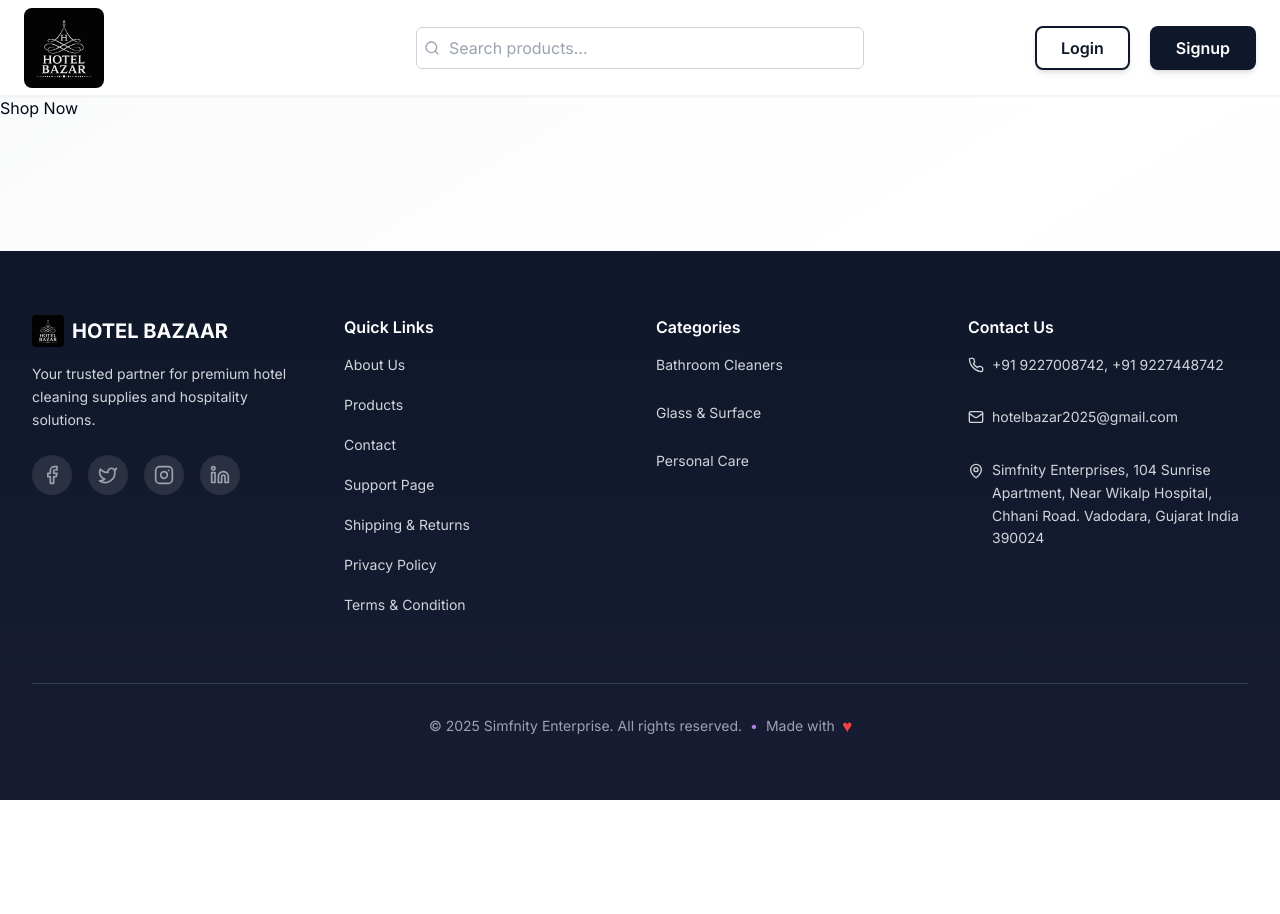
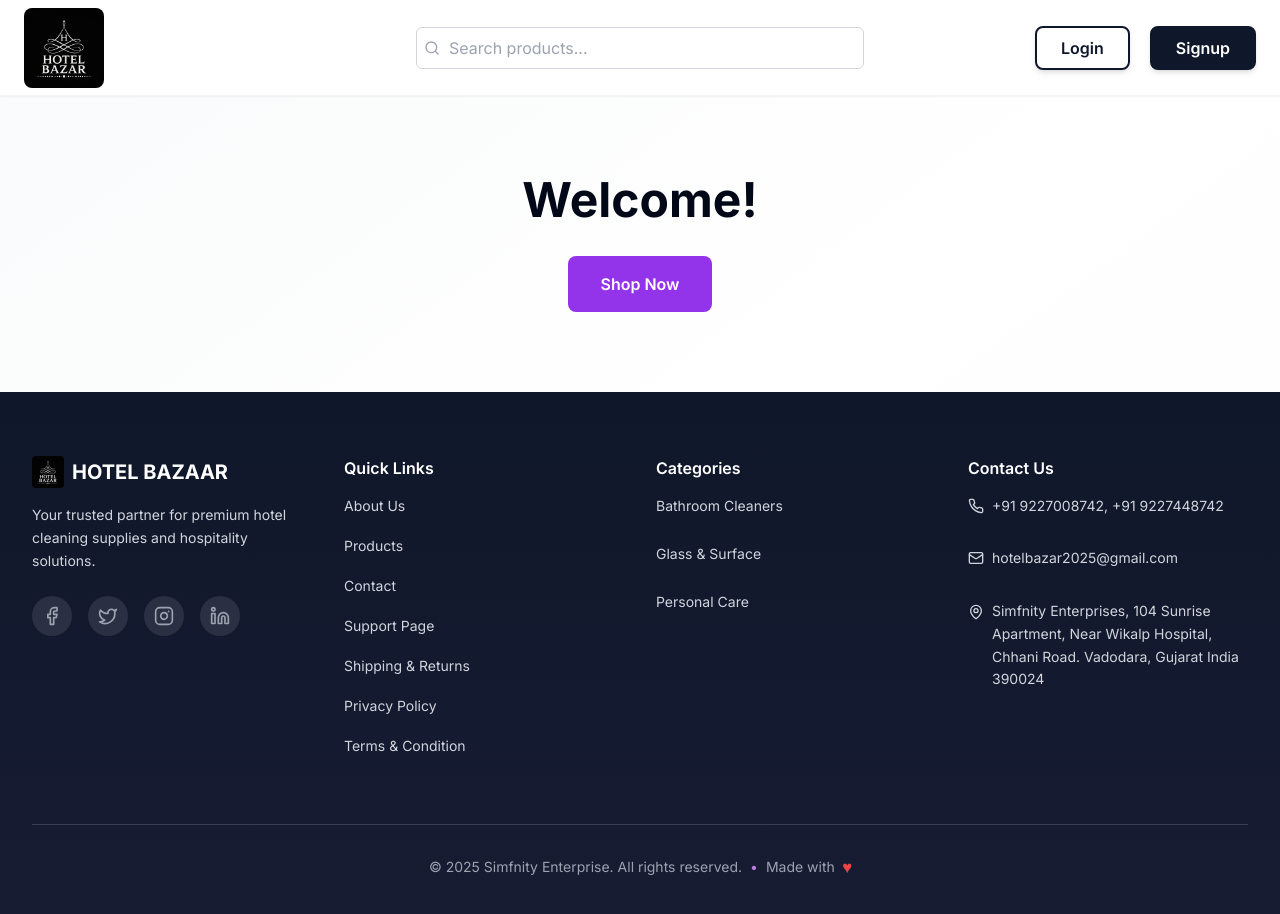
Before and after one commit to bravetiger01/hotel-bazaar, a Next.js app in the folder frontend/: page / in a window 1280 px wide. Shown: the top 914 px of the page. Before the commit the page ends 800 px from the top, so only its background shows below. Built offline with nearby package versions, Linux system fonts and the light colour scheme.

Commit message:
grok test three

```diff
--- a/frontend/components/Hero.js
+++ b/frontend/components/Hero.js
@@ -1,19 +1,18 @@
+// hero.js
 "use client";
-import { useRouter } from "next/navigation";
-import { startTransition } from "react";
 
 export default function Hero() {
-  const router = useRouter();
+  return (
+    <div className="text-center py-20">
+      <h1 className="text-5xl font-bold mb-8">Welcome!</h1>
 
-  const goToProducts = () => {
-    startTransition(() => {
-      router.push("/products");
-    });
-  };
-
-  return (
-    <button onClick={goToProducts} className="...">
-      Shop Now
-    </button>
+      {/* This is the magic line */}
+      <a
+        href="/products"
+        className="inline-block bg-purple-600 text-white px-8 py-4 rounded-lg font-semibold hover:bg-purple-700 transition"
+      >
+        Shop Now
+      </a>
+    </div>
   );
 }
```
